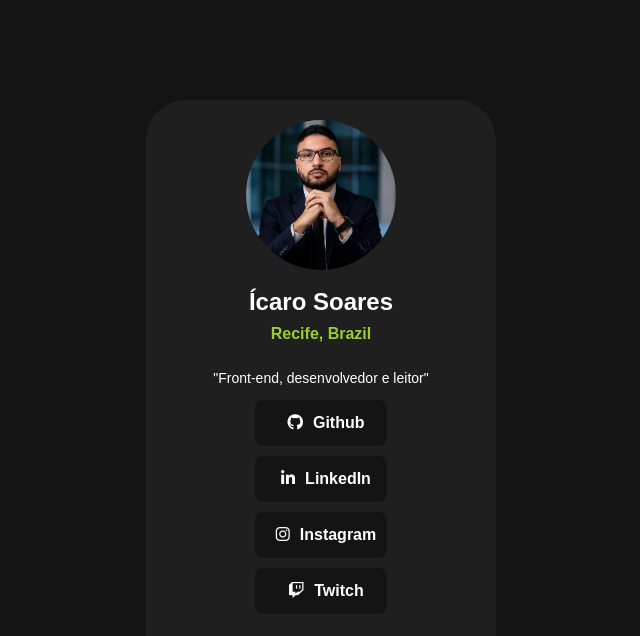
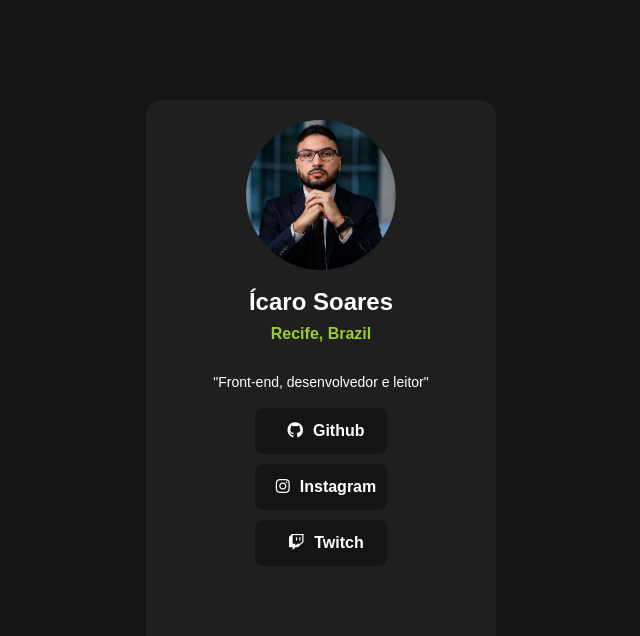
Before and after one commit to icaro-soares/minhas-redes, a plain HTML site: page index.html in a window 1280 px wide. Shown: the whole page, without its empty margins (319-959 px from the left). Drawn offline with Linux system fonts and the light colour scheme.

Commit message:
Atualizei o repositório

```diff
--- a/index.html
+++ b/index.html
@@ -20,16 +20,13 @@
             <div id="social">
                 <ul>
                     <li>
-                        <a href="#" target="_blank" rel="nofollow"><i class="fa-brands fa-github"></i>Github</a>
+                        <a href="https://github.com/icaro-soares" target="_blank" rel="nofollow"><i class="fa-brands fa-github"></i>Github</a>
                     </li>
                     <li>
-                        <a href="#" target="_blank" rel="nofollow"><i class="fa-brands fa-linkedin-in"></i>LinkedIn</a>
+                        <a href="https://instagram.com/icarosoaresofficial" target="_blank" rel="nofollow"><i class="fa-brands fa-instagram"></i>Instagram</a>
                     </li>
                     <li>
-                        <a href="#" target="_blank" rel="nofollow"><i class="fa-brands fa-instagram"></i>Instagram</a>
-                    </li>
-                    <li>
-                        <a href="#" target="_blank" rel="nofollow"><i class="fa-brands fa-twitch"></i>Twitch</a>
+                        <a href="https://www.twitch.tv/nintygame" target="_blank" rel="nofollow"><i class="fa-brands fa-twitch"></i>Twitch</a>
                     </li>
                 </ul>
             </div>
--- a/styles/style.css
+++ b/styles/style.css
@@ -35,7 +35,7 @@ section {
     flex-direction: column;
     justify-content: flex-start;
     align-items: center;
-    border-radius: 40px;
+    border-radius: 1em;
 
     padding: 10px;
 }
@@ -65,7 +65,7 @@ section h2 {
 
 section p {
     font-size: 14px;
-    margin: 10px 0;
+    margin: 1em 0;
 }
 
 section ul {
```
